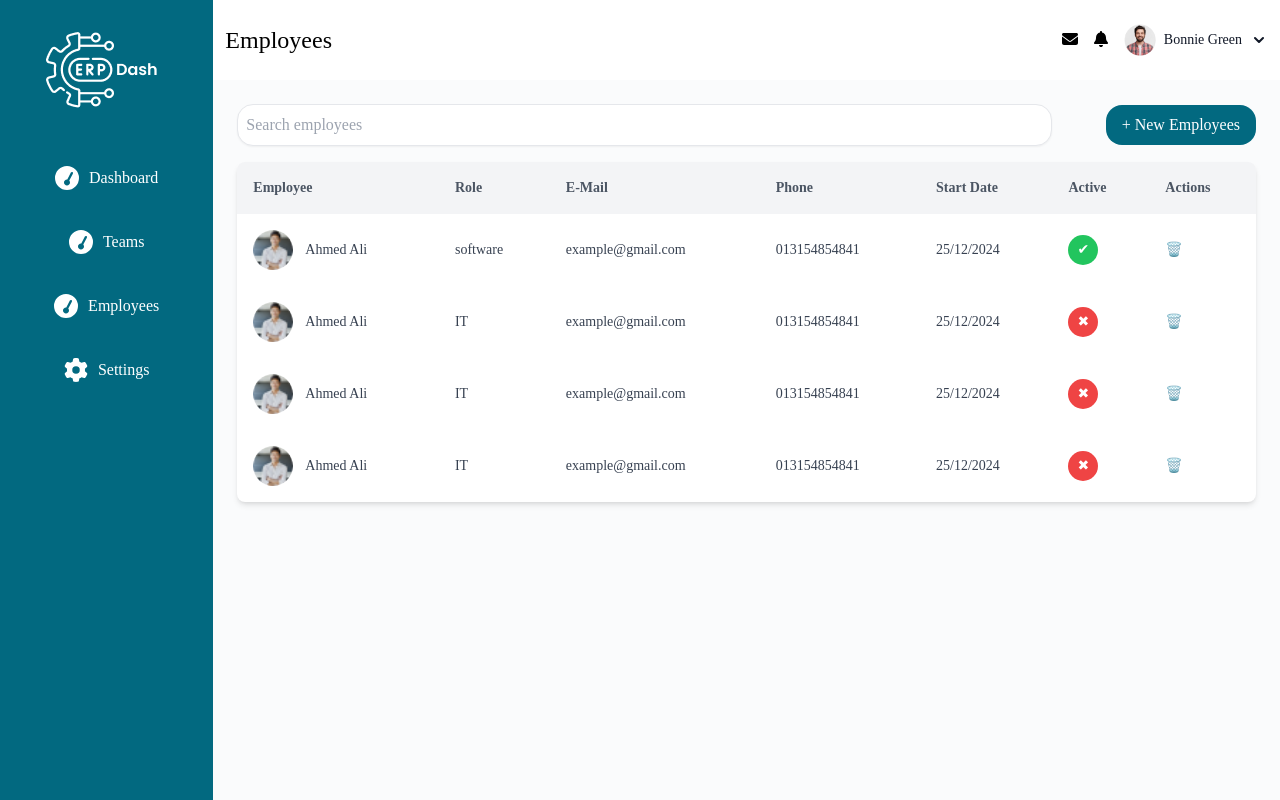
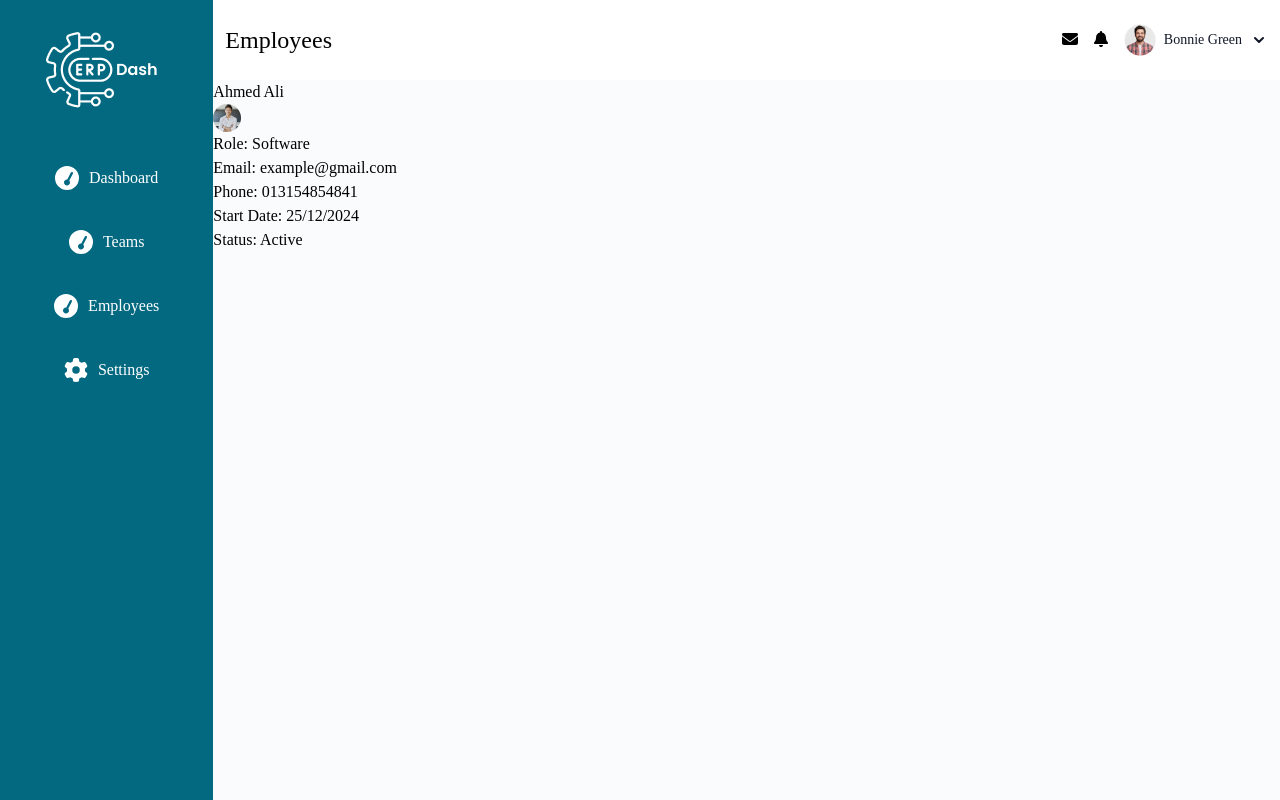
Before and after one commit to Dobaaa/Flowtechtics-Task-, a React (Vite) app: page /employee/1 in a window 1280 px wide. Shown: the top 800 px of the page. Built offline with nearby package versions, Linux system fonts and the light colour scheme.

Commit message:
userDetails page

```diff
--- a/src/App.jsx
+++ b/src/App.jsx
@@ -1,9 +1,17 @@
 import React from "react";
 import Employees from "./Pages/employees/employees";
+import { Route, Routes } from "react-router-dom";
+import UserDetails from "./Pages/UserDetails/UserDetails";
+import Tabel from "./components/Tabel/Tabel";
 function App() {
   return (
     <div>
-      <Employees />
+      <Routes>
+        <Route path="/" element={<Employees />}>
+          <Route path="/employees" element={<Tabel />} />
+          <Route path="/employee/:id" element={<UserDetails />} />
+        </Route>
+      </Routes>
     </div>
   );
 }
--- /dev/null
+++ b/src/Context/EmployeesContext.jsx
@@ -0,0 +1,38 @@
+import React, { createContext, useContext, useState } from "react";
+import ItImage from "../assets/man.png";
+
+const EmployeesContext = createContext();
+
+export const useEmployees = () => useContext(EmployeesContext);
+
+export const EmployeesProvider = ({ children }) => {
+  const [employees, setEmployees] = useState([
+    {
+      id: 1,
+      name: "Ahmed Ali",
+      img: ItImage,
+      role: "Software",
+      email: "example@gmail.com",
+      phone: "013154854841",
+      startDate: "25/12/2024",
+      active: true,
+    },
+    {
+      id: 2,
+      name: "Ali Ahmed",
+      img: ItImage,
+      role: "IT",
+      email: "example2@gmail.com",
+      phone: "013154854842",
+      startDate: "25/12/2024",
+      active: false,
+    },
+    // More employees...
+  ]);
+
+  return (
+    <EmployeesContext.Provider value={{ employees, setEmployees }}>
+      {children}
+    </EmployeesContext.Provider>
+  );
+};
--- /dev/null
+++ b/src/Pages/UserDetails/UserDetails.jsx
@@ -0,0 +1,27 @@
+import React from "react";
+import { useParams } from "react-router-dom";
+import { useEmployees } from "../../Context/EmployeesContext";
+
+const UserDetails = () => {
+  const { id } = useParams();
+  const { employees } = useEmployees();
+  const employee = employees.find((emp) => emp.id === parseInt(id));
+
+  if (!employee) {
+    return <p>Employee not found!</p>;
+  }
+
+  return (
+    <div>
+      <h2>{employee.name}</h2>
+      <img src={employee.img} alt={employee.name} />
+      <p>Role: {employee.role}</p>
+      <p>Email: {employee.email}</p>
+      <p>Phone: {employee.phone}</p>
+      <p>Start Date: {employee.startDate}</p>
+      <p>Status: {employee.active ? "Active" : "Inactive"}</p>
+    </div>
+  );
+};
+
+export default UserDetails;
--- a/src/Pages/employees/employees.jsx
+++ b/src/Pages/employees/employees.jsx
@@ -2,6 +2,7 @@ import React from "react";
 import SideBar from "../../components/SideBar/SideBar";
 import NavBar from "../../components/Nav/NavBar";
 import Tabel from "../../components/Tabel/Tabel";
+import { Outlet } from "react-router-dom";
 
 const Employees = () => {
   return (
@@ -9,7 +10,7 @@ const Employees = () => {
       <SideBar />
       <div className="w-[100%] bg-[var(--backGroundColor)]">
         <NavBar />
-        <Tabel />
+        <Outlet />
       </div>
     </div>
   );
--- a/src/components/SideBar/SideBar.jsx
+++ b/src/components/SideBar/SideBar.jsx
@@ -21,7 +21,7 @@ const SideBar = () => {
             <FontAwesomeIcon icon={faGaugeSimpleHigh} className="icon" />
             <span>Teams</span>
           </NavLink>
-          <NavLink className="side-bar-link" to={"/"}>
+          <NavLink className="side-bar-link" to={"/employees"}>
             <FontAwesomeIcon icon={faGaugeSimpleHigh} className="icon" />
             <span>Employees</span>
           </NavLink>
--- a/src/components/Tabel/Tabel.jsx
+++ b/src/components/Tabel/Tabel.jsx
@@ -1,52 +1,13 @@
 import React, { useState } from "react";
-import ItImage from "../../assets/man.png";
 import "./tabel.css";
 import { faImage } from "@fortawesome/free-solid-svg-icons";
 import { FontAwesomeIcon } from "@fortawesome/react-fontawesome";
 import PopupCircle from "../popupCircle/popupCircle";
+import { useNavigate } from "react-router-dom";
+import { useEmployees } from "../../Context/EmployeesContext";
+
 const Tabel = () => {
-  const [employees, setEmployees] = useState([
-    {
-      id: 1,
-      name: "Ahmed Ali",
-      img: ItImage,
-      role: "software",
-      email: "example@gmail.com",
-      phone: "013154854841",
-      startDate: "25/12/2024",
-      active: true,
-    },
-    {
-      id: 2,
-      name: "Ahmed Ali",
-      img: ItImage,
-      role: "IT",
-      email: "example@gmail.com",
-      phone: "013154854841",
-      startDate: "25/12/2024",
-      active: false,
-    },
-    {
-      id: 2,
-      name: "Ahmed Ali",
-      img: ItImage,
-      role: "IT",
-      email: "example@gmail.com",
-      phone: "013154854841",
-      startDate: "25/12/2024",
-      active: false,
-    },
-    {
-      id: 2,
-      name: "Ahmed Ali",
-      img: ItImage,
-      role: "IT",
-      email: "example@gmail.com",
-      phone: "013154854841",
-      startDate: "25/12/2024",
-      active: false,
-    },
-  ]);
+  const { employees, setEmployees } = useEmployees();
 
   const [isModalOpen, setIsModalOpen] = useState(false);
   const [step, setStep] = useState(1); // To track steps in the modal
@@ -59,7 +20,7 @@ const Tabel = () => {
     startDate: "",
     active: true,
   });
-
+  const navigate = useNavigate();
   const handleInputChange = (e) => {
     const { name, value } = e.target;
     setNewEmployee({ ...newEmployee, [name]: value });
@@ -91,10 +52,16 @@ const Tabel = () => {
     }
 
     // Add employee if all fields are filled
-    setEmployees([
-      ...employees,
-      { ...newEmployee, id: employees.length + 1, active: true },
-    ]);
+    const updatedEmployee = {
+      ...newEmployee,
+      id: employees.length + 1,
+      active: true,
+    };
+    setEmployees((prevEmployees) => {
+      const updatedList = [...prevEmployees, updatedEmployee];
+      navigate(`/employee/${updatedEmployee.id}`);
+      return updatedList;
+    });
     setIsModalOpen(false);
     setStep(1);
     setNewEmployee({
--- a/src/main.jsx
+++ b/src/main.jsx
@@ -3,11 +3,14 @@ import { createRoot } from "react-dom/client";
 import "./index.css";
 import App from "./App.jsx";
 import { BrowserRouter as Router } from "react-router-dom";
+import { EmployeesProvider } from "./Context/EmployeesContext.jsx";
 
 createRoot(document.getElementById("root")).render(
   <StrictMode>
-    <Router>
-      <App />
-    </Router>
+    <EmployeesProvider>
+      <Router>
+        <App />
+      </Router>
+    </EmployeesProvider>
   </StrictMode>
 );
```
